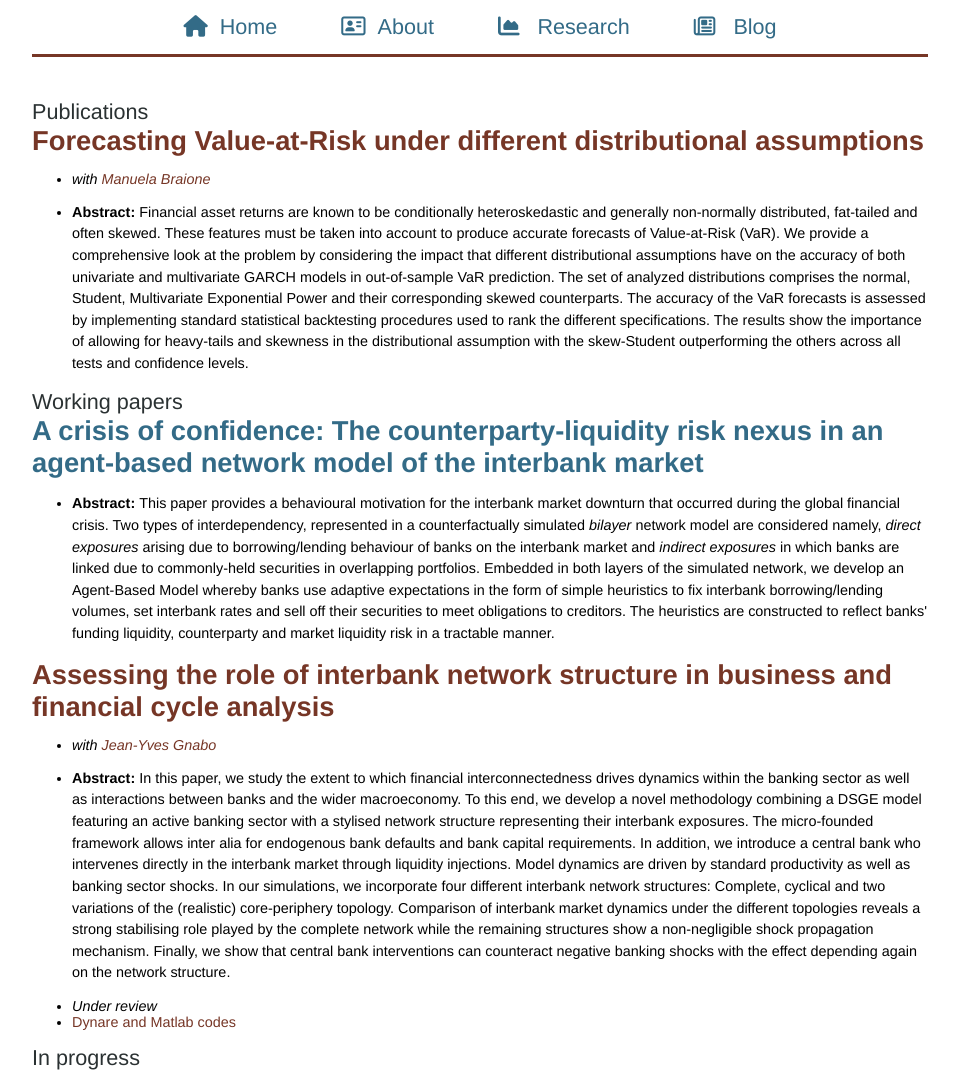
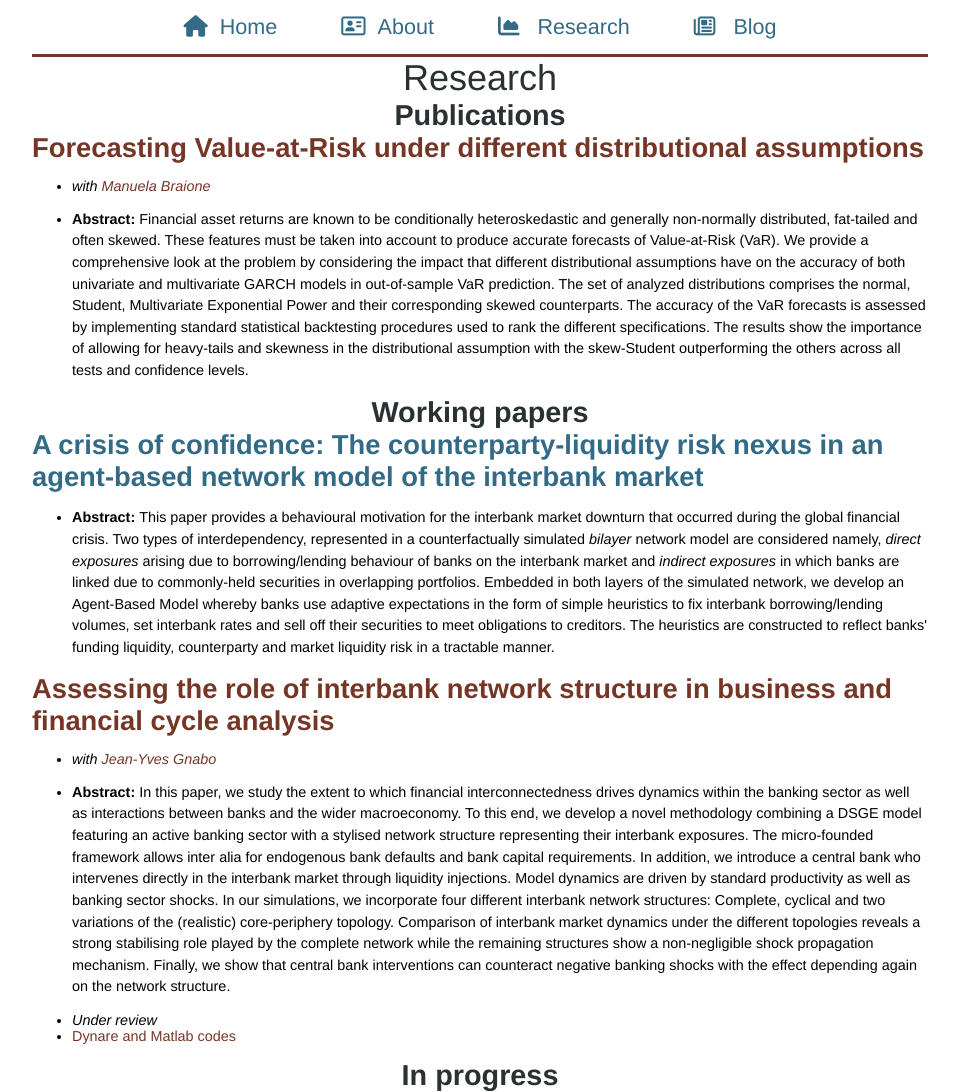
Before and after one commit to nscholtes/nscholtes.github.io, a Jekyll site: the page built from research.html, in a window 1280 px wide. Shown: the whole page, without its empty margins (160-1119 px from the left). Built offline with Jekyll 4.4.1, drawn with Linux system fonts in a browser that asks for light colours; nearby versions of some CDN libraries; before the commit the page ends 1071 px from its top, so only the background shows below that.

Commit message:
Update main_alt.css

```diff
--- a/css/main_alt.css
+++ b/css/main_alt.css
@@ -17,13 +17,15 @@
 }
   h1 {
     font-weight: normal;
+    text-align: center;
     font-family: Helvetica, Arial, Verdana;
     font-size: 2.5em;
-    color: #fff;
+    color: #2A3132;
     }
   h2 {
-    font-size: 1.5em;
-    font-weight: normal;
+    font-size: 2em;
+    text-align: center;
+    font-weight: bold;
     color: #2A3132;
   }
   h3 {
```
